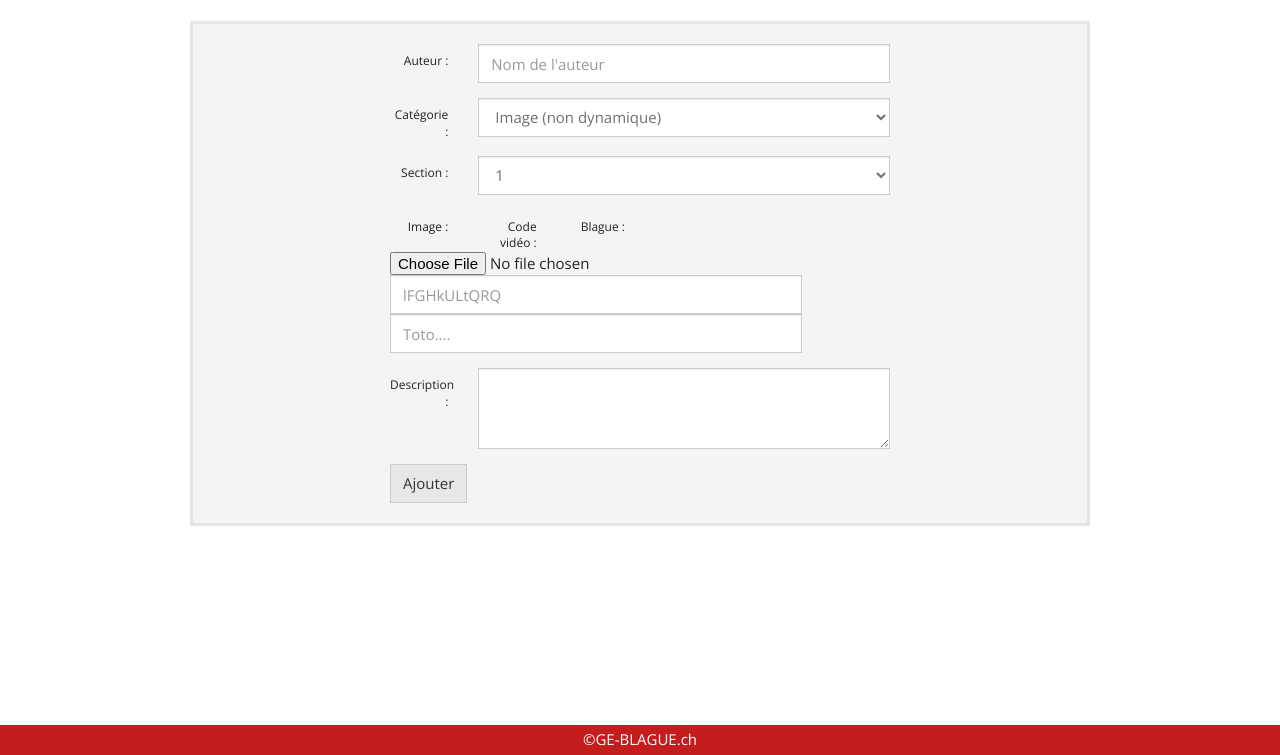
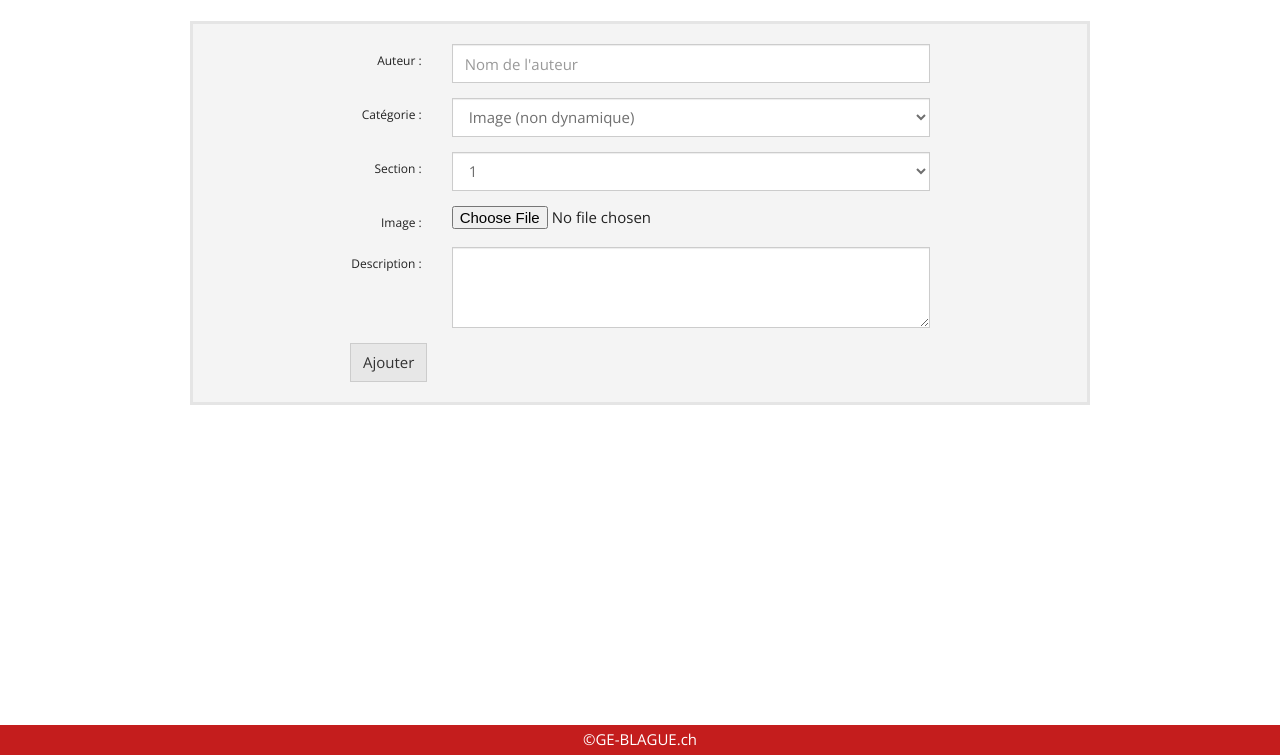
Before and after one commit to MRTNS98/ProjetM152, a PHP site: page / in a window 1280 px wide. Shown: the part 45-800 px from the top of the page. Run offline with PHP 8.4, Linux system fonts and the light colour scheme; data comes from the database, SQL or seed files in the repository.

Commit message:
Form d'ajout de contenu

```diff
--- a/Css/SomeStyle.css
+++ b/Css/SomeStyle.css
@@ -118,7 +118,7 @@ html{
 }
 
 .addForm {
-    max-width: 500px;
+    max-width: 580px;
     min-width: 200px;
     height: auto;
     margin-left: auto;
--- /dev/null
+++ b/Views/formAddContent.php
@@ -0,0 +1,98 @@
+<div class="addForm">
+    <form method="POST" action="?" class="form-horizontal">
+        <fieldset>
+            <div class="form-group">
+                <label for="inputAutor" class="col-lg-2 control-label">Auteur :</label>
+                <div class="col-lg-10">
+                    <input type="text" name="Autor" class="form-control" id="inputAutor" placeholder="Nom de l'auteur">
+                </div>
+            </div>
+
+            <div class="form-group">
+                <label for="selectCateg" class="col-lg-2 control-label">Catégorie :</label>
+                <div class="col-lg-10">
+                    <select class="form-control" name="Categorie" id="selectCateg" onchange="categInterface()">
+                        <option>Image (non dynamique)</option>
+                        <option>Vidéo (non dynamique)</option>
+                        <option>Blague (non dynamique)</option>
+                    </select>
+                </div>
+            </div>
+
+            <div class="form-group">
+                <label for="selectSection" class="col-lg-2 control-label">Section :</label>
+                <div class="col-lg-10">
+                    <select class="form-control" name="Section" id="selectSection">
+                        <option>1</option>
+                        <option>2</option>
+                        <option>3</option>
+                    </select>
+                </div>
+            </div>
+
+            <div class="form-group">
+                <label class="col-lg-2 control-label" id="lblImage">Image :</label>
+                <label class="col-lg-2 control-label" id="lblCodeVideo" style="display:none">Code vidéo :</label>
+                <label class="col-lg-2 control-label" id="lblBlague" style="display:none">Blague :</label>
+                <div class="col-lg-10">
+                    <input type="file" name="PictureUpload" id="picUpload">
+                    <input type="text" name="CodeVideo" class="form-control" id="inputCodeVideo" style="display:none" placeholder="lFGHkULtQRQ">
+                    <textarea class="form-control" name="Blague" rows="3" id="textAreaBlague" style="display:none" placeholder="Toto...."></textarea>
+                </div>
+            </div>
+
+            <div class="form-group">
+                <label class="col-lg-2 control-label" id="lblDescription">Description :</label>
+                <div class="col-lg-10">
+                    <textarea class="form-control" name="Description" rows="3" id="textAreaDescription"></textarea>
+                </div>
+            </div>
+
+            <input type="submit" value="Ajouter" class="btn btn-default">
+        </fieldset>
+    </form>
+</div>
+
+<script>
+    function categInterface() {
+        d = document.getElementById("selectCateg").value;
+        switch (d) {
+            case "Image (non dynamique)":
+                document.getElementById("lblImage").style.display = 'block';
+                document.getElementById("lblCodeVideo").style.display = 'none';
+                document.getElementById("lblBlague").style.display = 'none';
+
+                document.getElementById("picUpload").style.display = 'block';
+                document.getElementById("inputCodeVideo").style.display = 'none';
+                document.getElementById("textAreaBlague").style.display = 'none';
+
+                document.getElementById("textAreaDescription").style.display = 'block';
+                document.getElementById("lblDescription").style.display = 'block';
+                break;
+            case "Vidéo (non dynamique)":
+                document.getElementById("lblImage").style.display = 'none';
+                document.getElementById("lblCodeVideo").style.display = 'block';
+                document.getElementById("lblBlague").style.display = 'none';
+
+                document.getElementById("picUpload").style.display = 'none';
+                document.getElementById("inputCodeVideo").style.display = 'block';
+                document.getElementById("textAreaBlague").style.display = 'none';
+
+                document.getElementById("textAreaDescription").style.display = 'block';
+                document.getElementById("lblDescription").style.display = 'block';
+                break;
+            case "Blague (non dynamique)":
+                document.getElementById("lblImage").style.display = 'none';
+                document.getElementById("lblCodeVideo").style.display = 'none';
+                document.getElementById("lblBlague").style.display = 'block';
+
+                document.getElementById("picUpload").style.display = 'none';
+                document.getElementById("inputCodeVideo").style.display = 'none';
+                document.getElementById("textAreaBlague").style.display = 'block';
+
+                document.getElementById("textAreaDescription").style.display = 'none';
+                document.getElementById("lblDescription").style.display = 'none';
+                break;
+        }
+    }
+</script>
--- a/index.php
+++ b/index.php
@@ -25,60 +25,9 @@ and open the template in the editor.
             <!-- Inseré postVidéo -->
 
             <!-- Inseré postBlague -->
-            <div class="addForm">
-                <form method="POST" action="?" class="form-horizontal">
-                    <fieldset>
-                        <div class="form-group">
-                            <label for="inputAutor" class="col-lg-2 control-label">Auteur :</label>
-                            <div class="col-lg-10">
-                                <input type="text" class="form-control" id="inputAutor" placeholder="Nom de l'auteur">
-                            </div>
-                        </div>
-
-                        <div class="form-group">
-                            <label for="selectCateg" class="col-lg-2 control-label">Catégorie :</label>
-                            <div class="col-lg-10">
-                                <select class="form-control" id="selectCateg">
-                                    <option>Image (non dynamique)</option>
-                                    <option>Vidéo (non dynamique)</option>
-                                    <option>Blague (non dynamique)</option>
-                                </select>
-                            </div>
-                        </div>
-
-                        <div class="form-group">
-                            <label for="selectSection" class="col-lg-2 control-label">Section :</label>
-                            <div class="col-lg-10">
-                                <select class="form-control" id="selectSection">
-                                    <option>1</option>
-                                    <option>2</option>
-                                    <option>3</option>
-                                </select>
-                            </div>
-                        </div>
-
-                        <div class="form-group">
-                            <label class="col-lg-2 control-label">Image :</label>
-                            <label class="col-lg-2 control-label">Code vidéo :</label>
-                            <label class="col-lg-2 control-label">Blague :</label>
-                            <div class="col-lg-10">
-                                <input type="file">
-                                <input type="text" class="form-control" id="inputCodeVideo" placeholder="lFGHkULtQRQ">
-                                <input type="text" class="form-control" id="inputBlague" placeholder="Toto....">
-                            </div>
-                        </div>
-
-                        <div class="form-group">
-                            <label class="col-lg-2 control-label">Description :</label>
-                            <div class="col-lg-10">
-                                <textarea class="form-control" rows="3" id="textArea"></textarea>
-                            </div>
-                        </div>
-
-                        <input type="submit" value="Ajouter" class="btn btn-default">
-                    </fieldset>
-                </form>
-            </div>
+            <?php
+            include_once "Views/formAddContent.php";
+            ?>
 
         </section>
 
```
